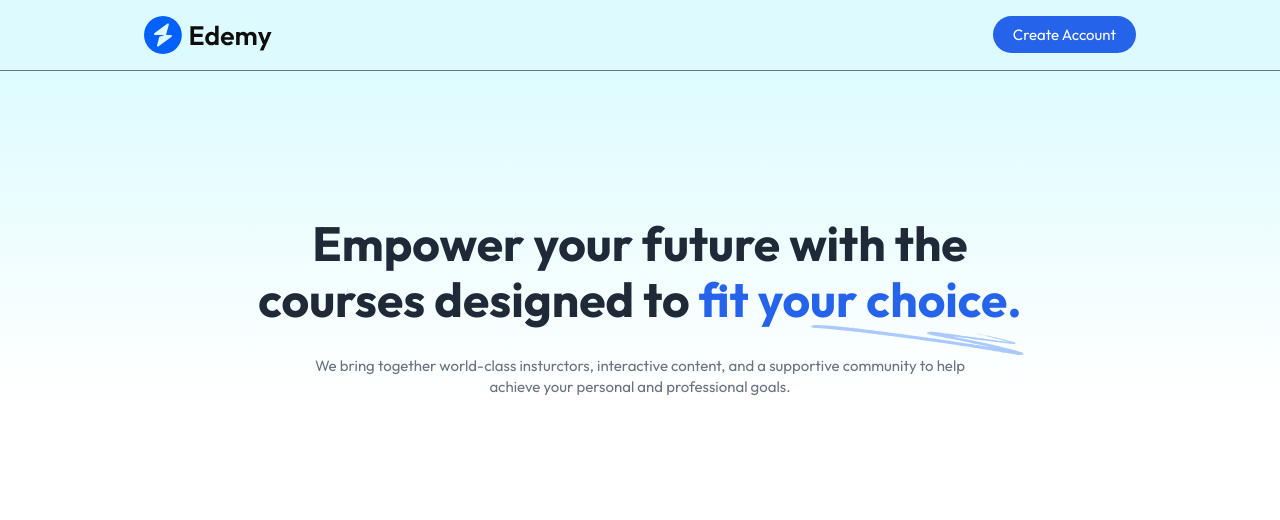
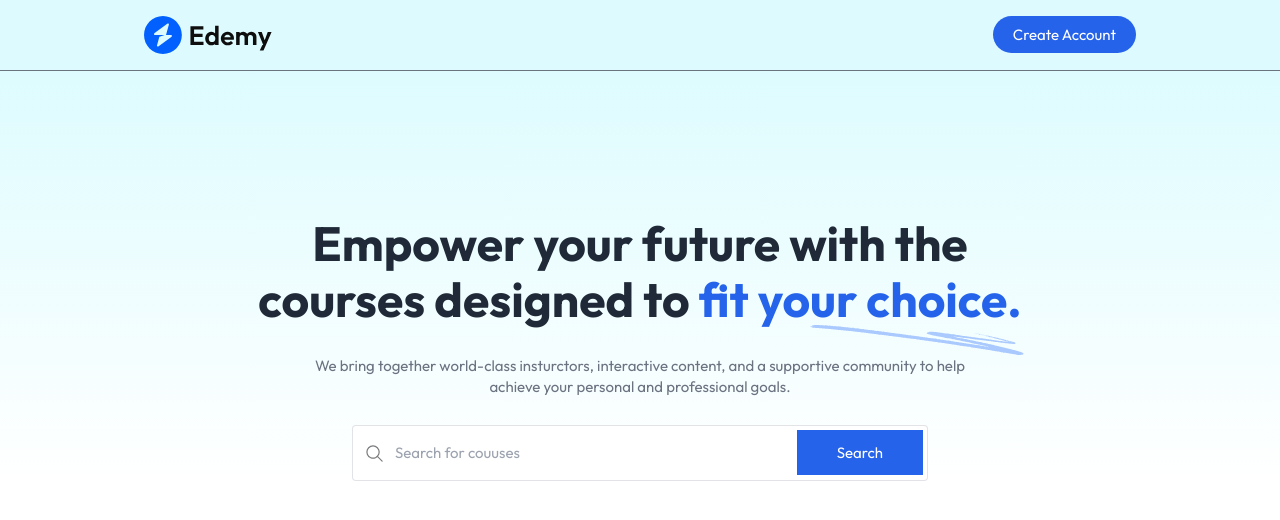
Before and after one commit to waibaBikash/Hamro-learning-, a React (Vite) app in the folder client/: page / in a window 1280 px wide. Shown: the top 520 px of the page. Built offline with nearby package versions, Linux system fonts and the light colour scheme; no server answers.

Commit message:
added search bar

```diff
--- a/client/src/components/student/Hero.jsx
+++ b/client/src/components/student/Hero.jsx
@@ -1,5 +1,6 @@
 import React from 'react'
 import { assets } from '../../assets/assets'
+import SearchBar from './SearchBar'
 
 const Hero = () => {
   return (
@@ -9,6 +10,8 @@ const Hero = () => {
       <p className='md:block hidden text-gray-500 max-w-2xl mx-auto'>We bring together world-class insturctors, interactive content, and a supportive community to help achieve your personal and professional goals.</p>
 
       <p className='md:hidden text-gray-500 max-w-sm mx-auto'>We bring together world-class instructors to help you achieve your professional goals.</p>
+
+      <SearchBar/>
     </div>
   )
 }
--- a/client/src/components/student/SearchBar.jsx
+++ b/client/src/components/student/SearchBar.jsx
@@ -1,10 +1,14 @@
 import React from 'react'
+import { assets } from '../../assets/assets'
 
 const SearchBar = () => {
   return (
-    <div>
-     <h1>SearchBar</h1>
-      </div>
+        <form className='max-w-xl w-full md:h-14 h-12 flex items-center bg-white border border-gray-500/20 rounded'>
+           <img src={assets.search_icon} alt="search icon" className='md:w-auto w-10 px-3' />
+           <input type="text" placeholder='Search for couuses' className='w-full h-full outline-none text-gray-500/80' />
+           <button type='submit' className='bg-blue-600 rouded text-white md:px-10 px-7 md:py-3 py-2 mx-1'>Search</button>
+        </form>
+
   )
 }
 
```
